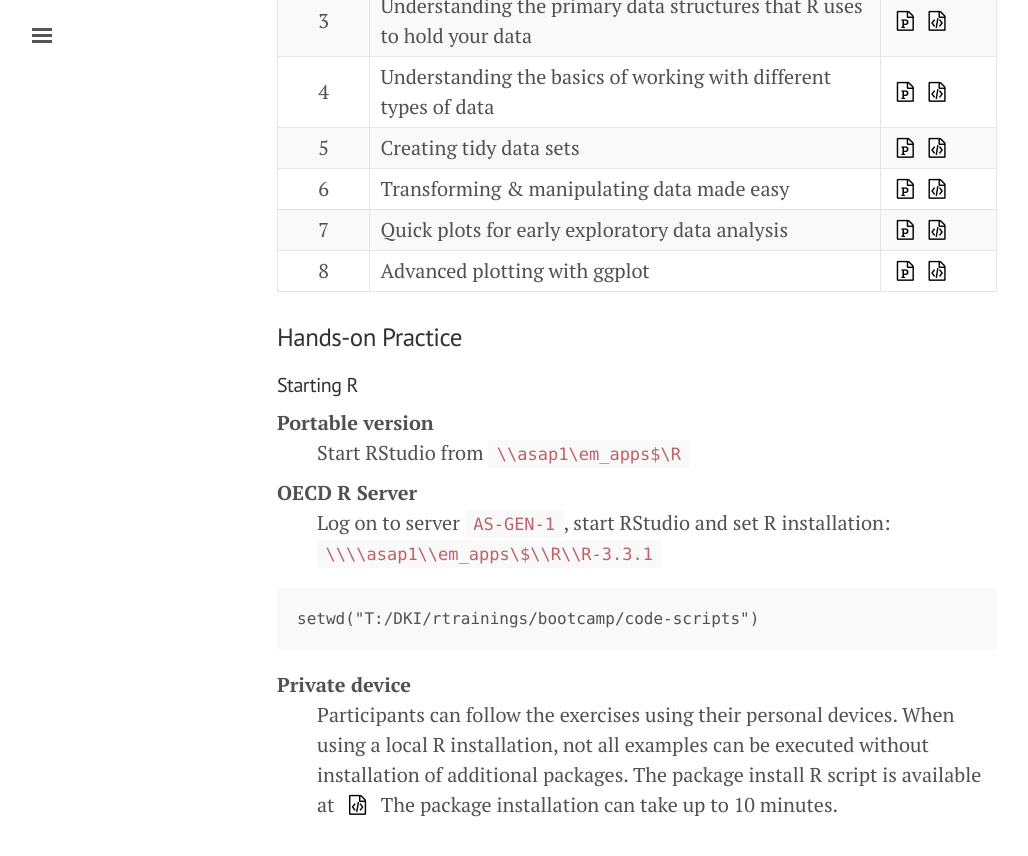
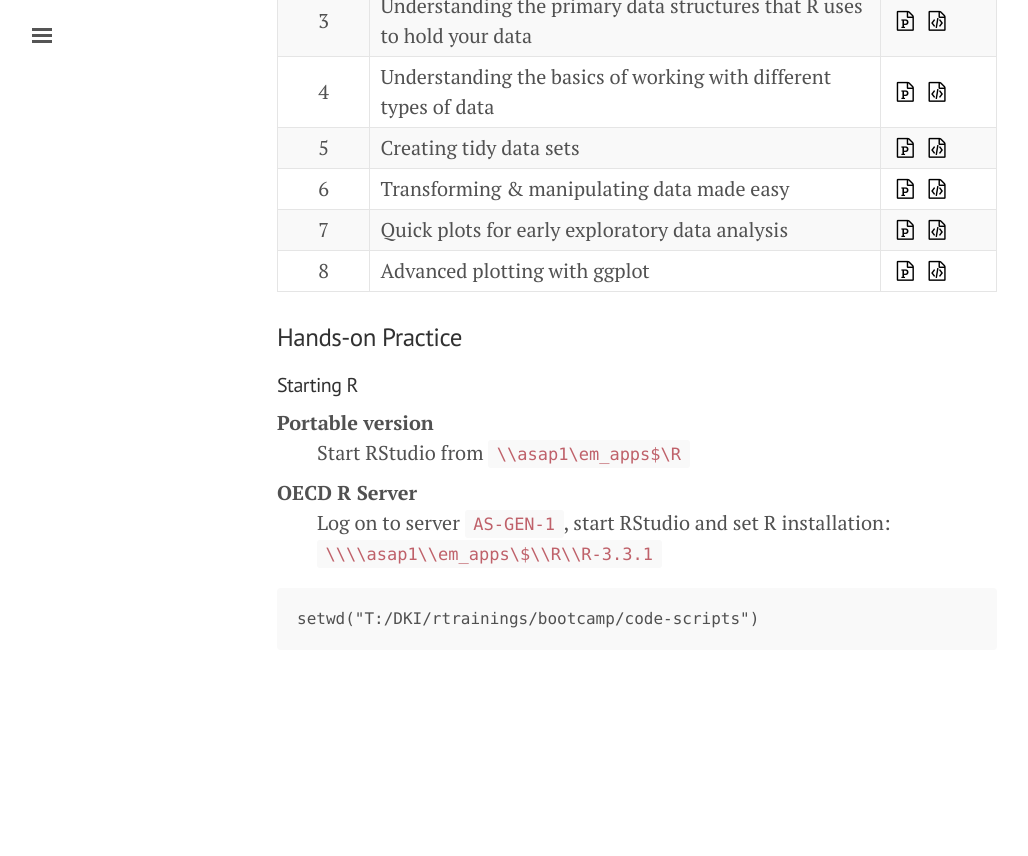
Before and after one commit to bowerth/boot-r, a Jekyll site: the page built from bootcamp/index.md, in a window 1280 px wide and 900 px high, scrolled down 1388 px. Shown: the top 856 px of the window, without its empty margins (3-1031 px from the left). Built offline with Jekyll 4.4.1, drawn with Linux system fonts in a browser that asks for light colours; nearby versions of some CDN libraries; after the commit the page ends 2118 px from its top, so only the background shows below that.

Commit message:
comment link install script

```diff
--- a/bootcamp/index.md
+++ b/bootcamp/index.md
@@ -82,10 +82,10 @@ setwd("T:/DKI/rtrainings/bootcamp/code-scripts")
 <!-- : Open &nbsp; <a href="http://rstudio.rdata.work:8787/" style="color:black;"><i -->
   <!-- class="fa fa-cloud" aria-hidden="true"></i></a> &nbsp; in Google Chrome -->
 
-Private device
-: Participants can follow the exercises using their personal devices. When using
-  a local R installation, not all examples can be executed without installation
-  of additional packages. The package install R script is available at &nbsp; <a
-  href="https://dl.dropboxusercontent.com/u/1807228/install-packages.R?dl=1"
-  style="color:black;"><i class="fa fa-file-code-o" aria-hidden="true"></i></a>
-  &nbsp; The package installation can take up to 10 minutes.
+<!-- Private device  -->
+<!-- : Participants can follow the exercises using their personal devices. When using -->
+  <!-- a local R installation, not all examples can be executed without installation -->
+  <!-- of additional packages. The package install R script is available at &nbsp; <a -->
+  <!-- href="https://dl.dropboxusercontent.com/u/1807228/install-packages.R?dl=1" -->
+  <!-- style="color:black;"><i class="fa fa-file-code-o" aria-hidden="true"></i></a> -->
+  <!-- &nbsp; The package installation can take up to 10 minutes. -->
```
